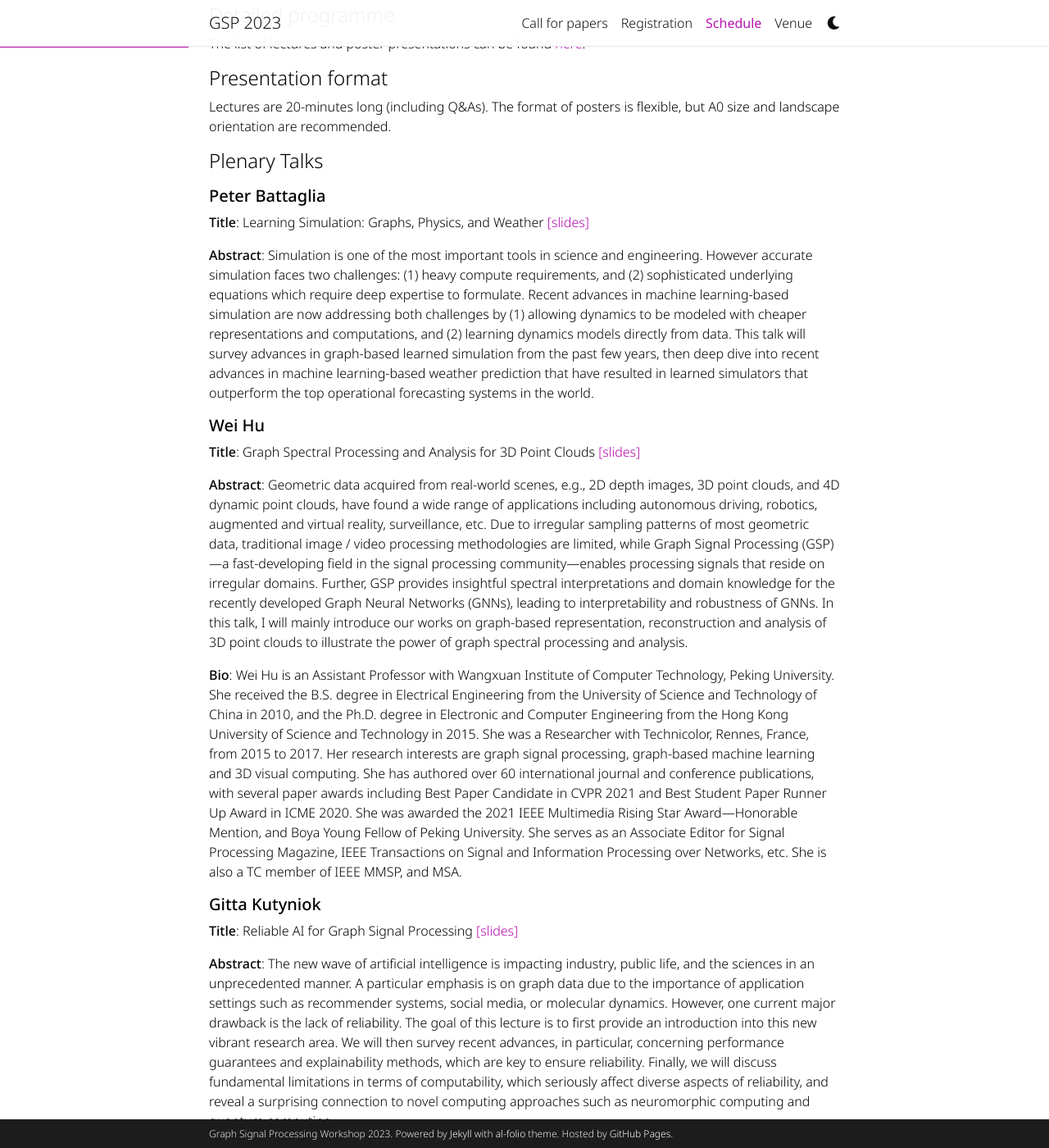
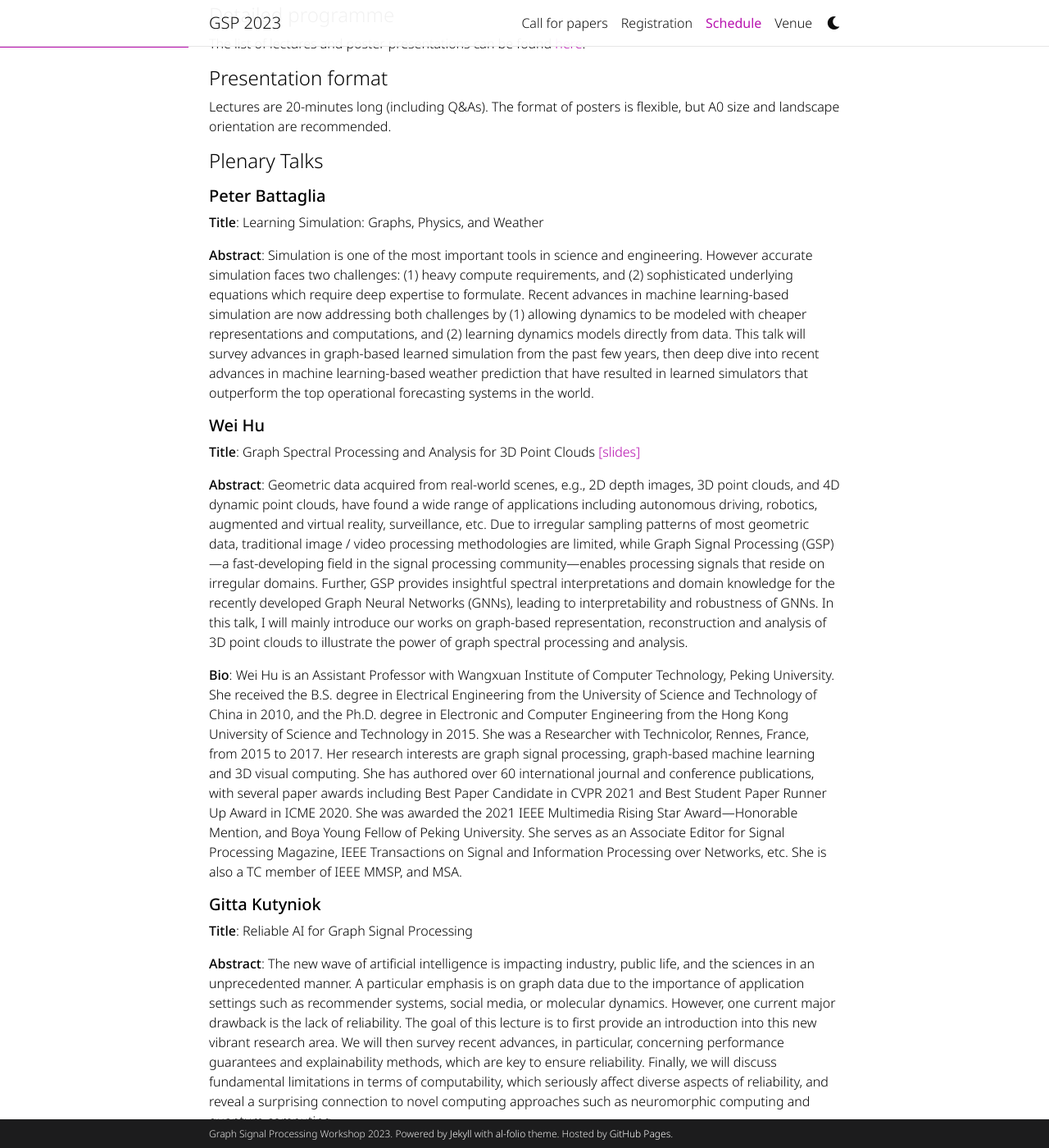
Before and after one commit to shreyasvinaya/gspworkshop2025.github.io, a Jekyll site: the page built from _pages/schedule.md, in a window 1280 px wide and 1400 px high, scrolled down 474 px. Shown: the whole window at 82% size. Built offline with Jekyll 4.4.1, drawn with Linux system fonts in a browser that asks for light colours; full-size pictures stand in for the smaller copies a plugin makes; comment, search, counter and statistics services are not loaded; a style sheet for code colours, icons or effects is not loaded.

Commit message:
Update schedule.md

```diff
--- a/_pages/schedule.md
+++ b/_pages/schedule.md
@@ -25,7 +25,7 @@ Lectures are 20-minutes long (including Q&As). The format of posters is flexible
 
 ##### **Peter Battaglia**
 
-**Title**: Learning Simulation: Graphs, Physics, and Weather [[slides]](https://gspworkshop.org/assets/pdf/xxx.pdf)
+**Title**: Learning Simulation: Graphs, Physics, and Weather
 
 **Abstract**: Simulation is one of the most important tools in science and engineering. However accurate simulation faces two challenges: (1) heavy compute requirements, and (2) sophisticated underlying equations which require deep expertise to formulate. Recent advances in machine learning-based simulation are now addressing both challenges by (1) allowing dynamics to be modeled with cheaper representations and computations, and (2) learning dynamics models directly from data. This talk will survey advances in graph-based learned simulation from the past few years, then deep dive into recent advances in machine learning-based weather prediction that have resulted in learned simulators that outperform the top operational forecasting systems in the world.
 
@@ -43,7 +43,7 @@ Lectures are 20-minutes long (including Q&As). The format of posters is flexible
 
 ##### **Gitta Kutyniok**
 
-**Title**: Reliable AI for Graph Signal Processing [[slides]](https://gspworkshop.org/assets/pdf/xxx.pdf)
+**Title**: Reliable AI for Graph Signal Processing
 
 **Abstract**: The new wave of artificial intelligence is impacting industry, public life, and the sciences in an unprecedented manner. A particular emphasis is on graph data due to the importance of application settings such as recommender systems, social media, or molecular dynamics. However, one current major drawback is the lack of reliability. The goal of this lecture is to first provide an introduction into this new vibrant research area. We will then survey recent advances, in particular, concerning performance guarantees and explainability methods, which are key to ensure reliability. Finally, we will discuss fundamental limitations in terms of computability, which seriously affect diverse aspects of reliability, and reveal a surprising connection to novel computing approaches such as neuromorphic computing and quantum computing.
 
@@ -55,7 +55,7 @@ Gitta Kutyniok’s research work covers, in particular, the areas of applied and
 
 ##### **Pietro Liò**
 
-**Title**: AI and Medicine: Graph and Hypergraph Representation Learning [[slides]](https://gspworkshop.org/assets/pdf/xxx.pdf)
+**Title**: AI and Medicine: Graph and Hypergraph Representation Learning
 
 **Abstract**: In this talk I will focus on how to build a digital patient twin using graph representation and considering physiological (cardiovascular), clinical (inflammation) and molecular variables (multi omics and genetics). I will consider different pathologies such as inflammating and immuno senescence through the use of neural graph ODEs. I will discuss how this approach could also keep the clinicians in the loop to avoid excessive automatisation using logic and explainer frameworks.
 
```
